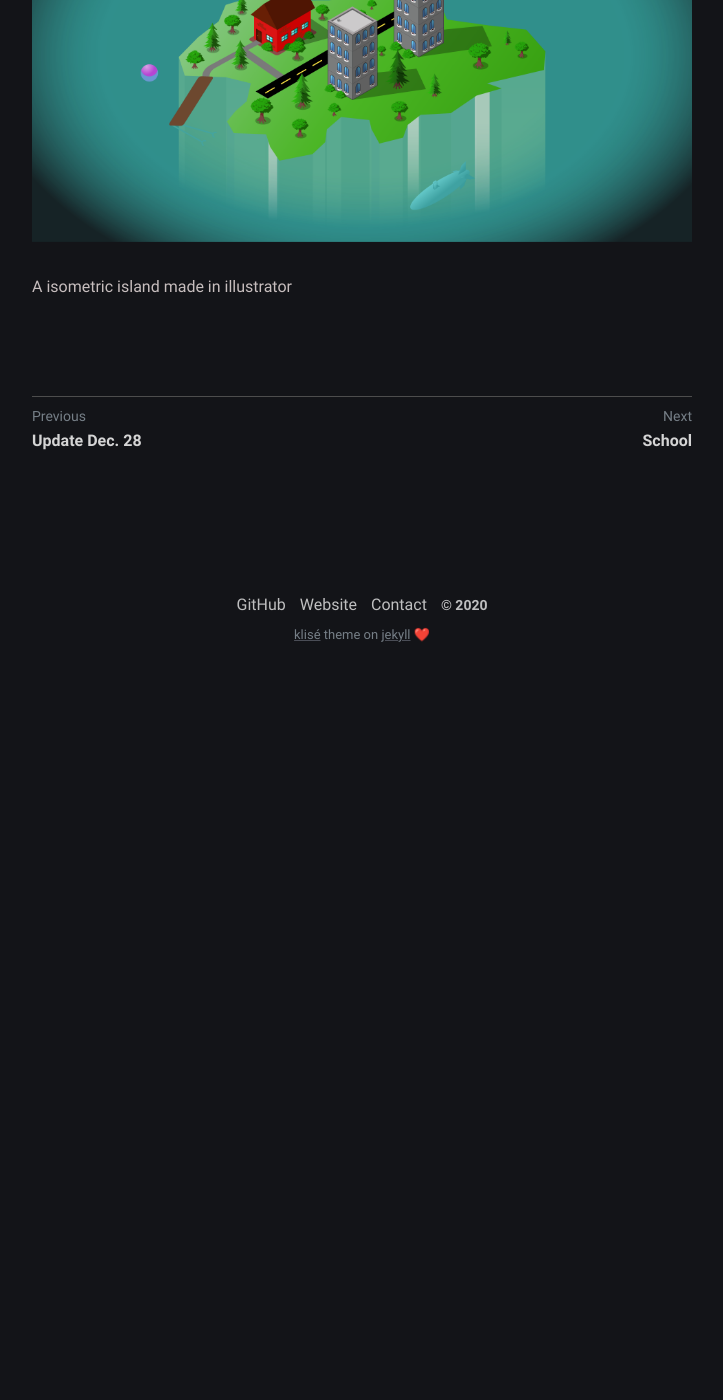
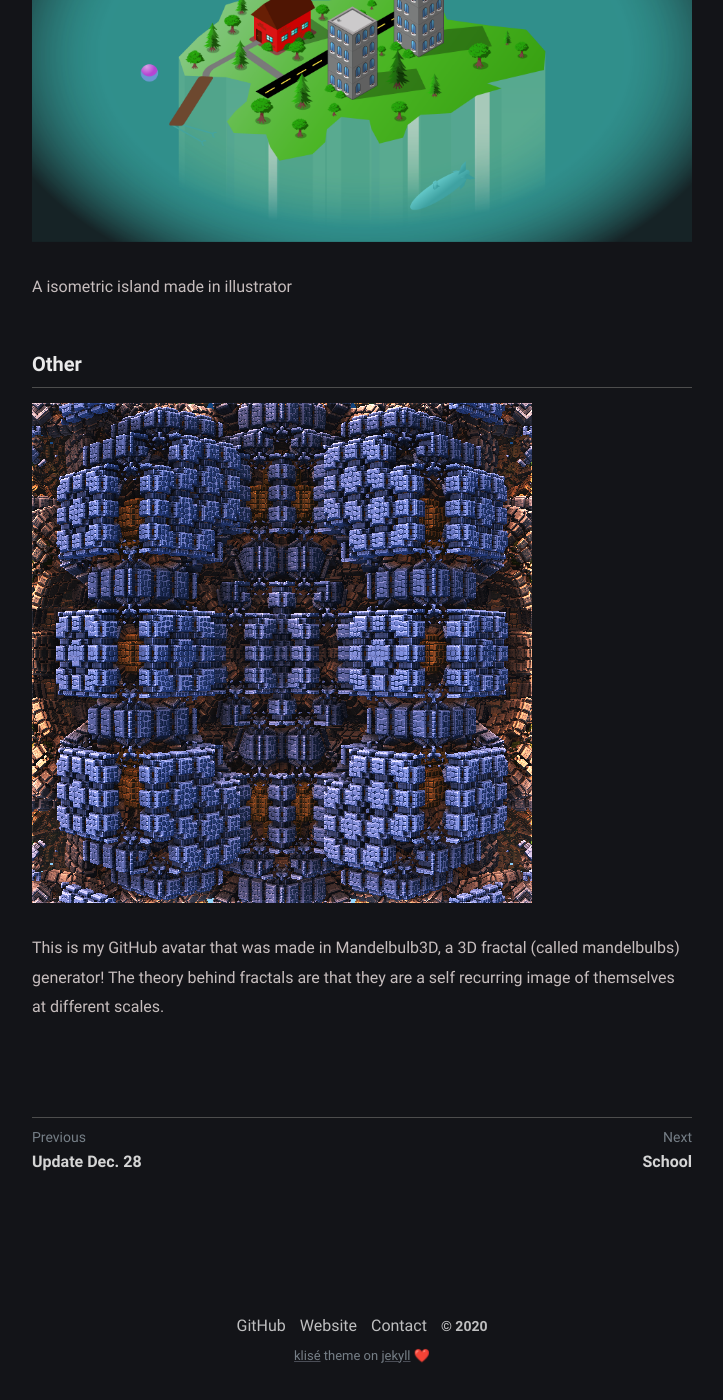
Before and after one commit to Zeyu-Li/blog, a Jekyll site: the page built from _posts/2020-12-28-art.md, in a window 1280 px wide and 1400 px high, scrolled down 4264 px. Shown: the whole window, without its empty margins (278-1001 px from the left). Built offline with Jekyll 4.4.1, drawn with Linux system fonts in a browser that asks for light colours; before the commit the page ends 4943 px from its top, so only the background shows below that.

Commit message:
added github avatar

```diff
--- a/_posts/2020-12-28-art.md
+++ b/_posts/2020-12-28-art.md
@@ -52,3 +52,9 @@ My newest background image. Mostly made within illustrator except the desk which
 ![vector_trans](../assets/img/art/vector_trans.png)
 
 A isometric island made in illustrator
+
+### Other
+
+![discord_avatar](../assets/img/art/github_avatar.png)
+
+This is my GitHub avatar that was made in Mandelbulb3D, a 3D fractal (called mandelbulbs) generator! The theory behind fractals are that they are a self recurring image of themselves at different scales.
```
Also changed, not shown: assets/img/art/github_avatar.png (added).
